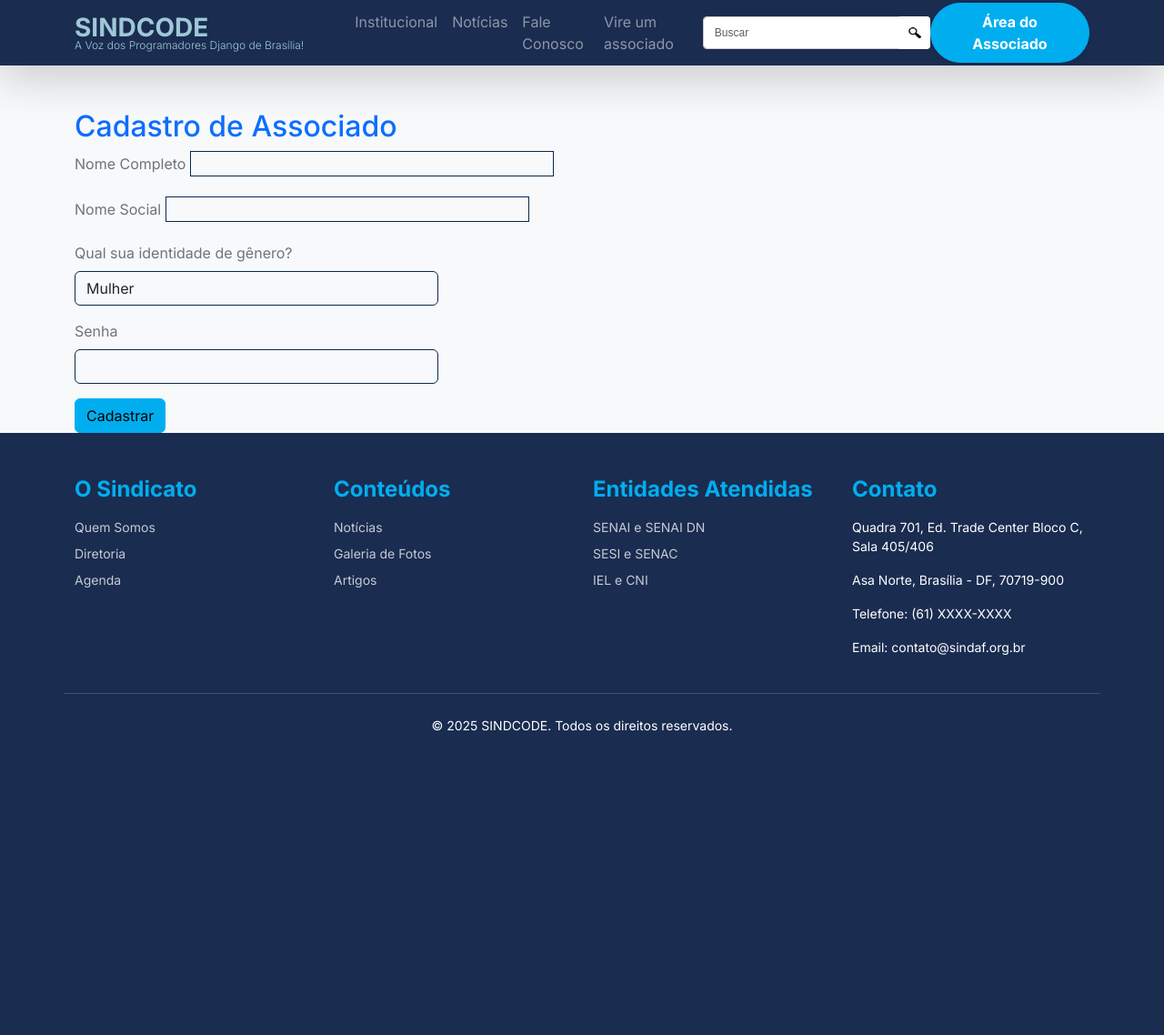
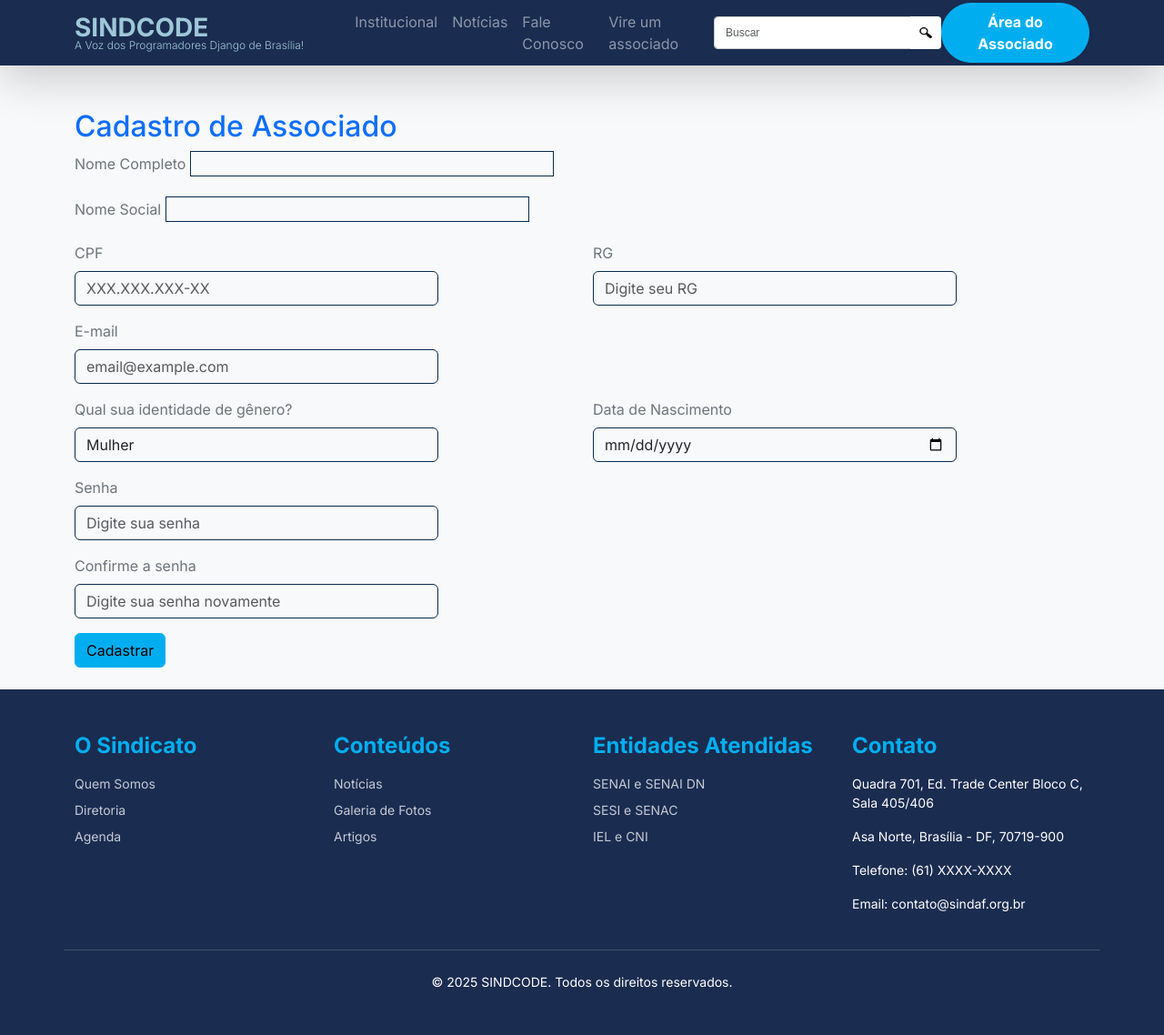
Before and after one commit to zikes18/sindicode-web, a Django app: page /cadastro in a window 1280 px wide. Shown: the whole page at 91% size. Before the commit the page ends 804 px from the top, so only its background shows below. Run offline with Django 5.2, Linux system fonts and the light colour scheme.

Commit message:
forms e cadastro html atualizado

```diff
--- a/associados/forms.py
+++ b/associados/forms.py
@@ -16,6 +16,20 @@ class AssociadoForm(forms.Form):
         required=False,
         max_length=100
     )
+    cpf = forms.CharField(
+        label="CPF",
+        required=True,
+        max_length=14,
+        widget=forms.TextInput(attrs={'class': 'form-control',
+                                      'placeholder': 'Digite seu CPF'})
+    )
+    rg = forms.CharField(
+        label="RG",
+        required=True,
+        max_length=7,
+        widget=forms.TextInput(attrs={'class': 'form-control',
+                                      'placeholder': 'Digite seu RG'})
+    )
     # --- CAMPO 3: IDENTIDADE DE GÊNERO ---
     identidade_genero = forms.ChoiceField(
         label='Qual sua identidade de gênero?',
@@ -31,9 +45,31 @@ class AssociadoForm(forms.Form):
         required=True,
         help_text='Use apenas se a opção "Outro" tiver sido selecionada.'
     )
-    senha = forms.CharField(
-        label="Senha",
+    email = forms.EmailField(
+        label='E-mail',
         required=True,
-        max_length=20,
-        widget=forms.PasswordInput(attrs={'class': 'form-control'}),
+        max_length=100,
+        widget=forms.EmailInput(attrs={'class': 'form-control',
+                                       'placeholder': 'Digite seu e-mail'}),
     )
+    senha_1 = forms.CharField(
+        label='Senha',
+        required=True,
+        max_length=70,
+        widget=forms.PasswordInput(
+            attrs={'class': 'form-control',
+                'placeholder': 'Digite sua senha'}
+        ),
+    )
+
+    senha_2 = forms.CharField(
+        label='Senha',
+        required=True,
+        max_length=70,
+        widget=forms.PasswordInput(
+            attrs={
+                'class': 'form-control',
+                'placeholder': 'Digite sua senha novamente',
+            }
+        ),
+    )
--- a/associados/views.py
+++ b/associados/views.py
@@ -7,6 +7,8 @@ def login(request):
     return render(request, 'associados/login.html')
 def cadastro(request):
     form = AssociadoForm()
+    if request.method == 'POST':
+        form = AssociadoForm(request.POST)
     return render(request, 'associados/cadastro.html',{'form': form})
 def login_view(request):
     if request.method == 'POST':
--- a/templates/associados/cadastro.html
+++ b/templates/associados/cadastro.html
@@ -17,9 +17,33 @@
                 {{ form.nome_social }}
             </div>
 
+            <div class="row mb-3">
+                <div class="col-md-6">
+                    <label class="form-label text-secondary" for="id_cpf">CPF</label>
+                    <input type="text" name="cpf" id="id_cpf" class="form-control" placeholder="XXX.XXX.XXX-XX" required>
+                </div>
+
+                <div class="col-md-6">
+                    <label class="form-label text-secondary" for="id_rg">RG</label>
+                    <input type="text" name="rg" id="id_rg" class="form-control" placeholder="Digite seu RG" required>
+                </div>
+            </div>
+
             <div class="mb-3">
-                <label for="id_identidade_genero" class="form-label text-secondary">Qual sua identidade de gênero?</label>
-                {{ form.identidade_genero }}
+                <label class="form-label text-secondary" for="id_email">E-mail</label>
+                <input type="email" name="email" id="id_email" class="form-control" placeholder="email@example.com" value="{{ email }}" required>
+            </div>
+
+            <div class="row mb-3">
+                <div class="col-md-6">
+                    <label for="id_identidade_genero" class="form-label text-secondary">Qual sua identidade de gênero?</label>
+                    {{ form.identidade_genero }}
+                </div>
+
+                <div class="col-md-6">
+                    <label class="form-label text-secondary" for="id_data_nascimento">Data de Nascimento</label>
+                    <input type="date" name="data_nascimento" id="id_data_nascimento" class="form-control" required>
+                </div>
             </div>
 
             <div class="mb-3" id="outro-genero-div" style="display:none;">
@@ -27,12 +51,19 @@
                 {{ form.genero_outro }}
             </div>
 
-            <div class="mb-3">
-                <label for="id_senha" class="form-label text-secondary">Senha</label>
-                {{ form.senha }}
+            <div>
+                <div class="mb-3">
+                    <label for="senha" class="form-label text-secondary">Senha</label>
+                    {{ form.senha_1 }}
+                </div>
+
+                <div class="mb-3">
+                    <label for="senha" class="form-label text-secondary">Confirme a senha</label>
+                    {{ form.senha_2 }}
+                </div>
             </div>
 
-            <button type="submit" class="btn btn-info">Cadastrar</button>
+            <button type="submit" class="btn btn-info mb-4">Cadastrar</button>
         </form>
     </div>
 
@@ -42,7 +73,7 @@
         const outroGeneroDiv = document.getElementById('outro-genero-div');
 
         identidadeGeneroSelect.addEventListener('change', function() {
-            if (this.value === 'O') {
+            if (this.value === 'O') { // Supondo que 'O' seja a opção para "Outro"
                 outroGeneroDiv.style.display = 'block';
             } else {
                 outroGeneroDiv.style.display = 'none';
--- a/templates/associados/login.html
+++ b/templates/associados/login.html
@@ -3,7 +3,7 @@
 
 {% block content %}
      <div class="container mt-5">
-        <h2>Login</h2>
+        <h2 class="text-primary">Login</h2>
         <form action="{% url 'login' %}" method="POST">
             {% csrf_token %}
 
--- a/templates/noticias/partials/_header.html
+++ b/templates/noticias/partials/_header.html
@@ -35,7 +35,7 @@
                         </button>
                     </div>
                 </form>
-                <a href="{% url 'login' %}" class="btn btn-info text-white fw-bold rounded-pill shadow-sm py-2 px-4">Área do
+                <a href="{% url 'login' %}" class="btn btn-info text-white fw-bold rounded-pill shadow-sm py-2 px-3">Área do
                     Associado</a>
             </div>
         </nav>
```
